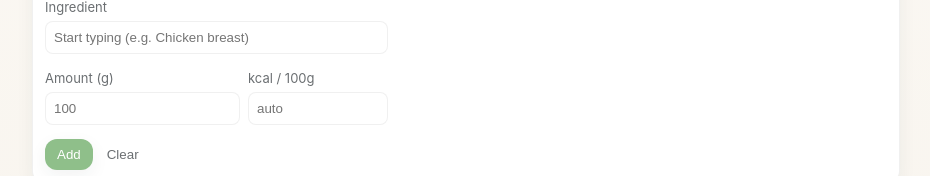
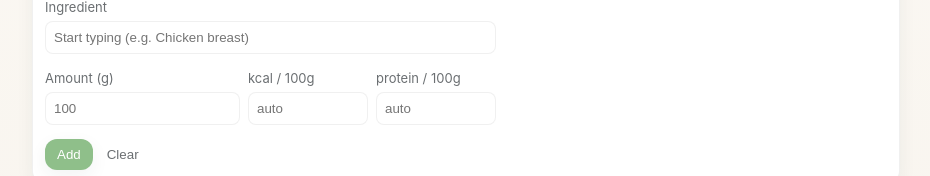
Before and after one commit to AshuferMorningstar/Calorie-Tracker, a React (Vite) app: page /track in a window 1280 px wide. Shown: the part 152-328 px from the top of the page, without its empty margins (174-1104 px from the left). Built offline with nearby package versions, Linux system fonts and the light colour scheme.

Commit message:
Add protein input fields to calorie tracker form
Introduces input fields for protein per unit or per 100g, depending on the selected unit. Also updates the preview display to show both calories and protein, and adjusts form row widths for better layout.

```diff
--- a/src/pages/TrackCalories.jsx
+++ b/src/pages/TrackCalories.jsx
@@ -311,21 +311,28 @@ export default function TrackCalories(){
                 <input value={amount} onChange={(e)=>setAmount(e.target.value)} placeholder={unit === 'count' ? '1' : '100'} type="number" step={unit === 'count' ? '1' : 'any'} min={unit === 'count' ? '1' : undefined} />
               </div>
 
-              <div style={{width:140}} className="form-row">
+              <div style={{width:120}} className="form-row">
                 <label>{unit === 'count' ? 'kcal / unit' : 'kcal / 100g'}</label>
                 {unit === 'count' ? (
                   <input value={kcalPerUnit} onChange={(e)=>{ setKcalPerUnit(e.target.value); setManualKcalNeeded(false) }} placeholder="auto" type="number" step="any" />
                 ) : (
                   <input value={kcalPer100g} onChange={(e)=>{ setKcalPer100g(e.target.value); setManualKcalNeeded(false) }} placeholder="auto" type="number" step="any" />
                 )}
+              </div>
+
+              <div style={{width:120}} className="form-row">
+                <label>{unit === 'count' ? 'protein / unit' : 'protein / 100g'}</label>
+                {unit === 'count' ? (
+                  <input value={proteinPerUnit} onChange={(e)=>{ setProteinPerUnit(e.target.value); setManualKcalNeeded(false) }} placeholder="auto" type="number" step="any" />
+                ) : (
+                  <input value={proteinPer100g} onChange={(e)=>{ setProteinPer100g(e.target.value); setManualKcalNeeded(false) }} placeholder="auto" type="number" step="any" />
+                )}
+                {manualKcalNeeded && <div style={{fontSize:11,color:'var(--muted)'}}>Unknown — enter kcal/{unit === 'count' ? 'unit' : '100g'}</div>}
                 {previewCalories !== null && (
                   <div style={{fontSize:12,color:'var(--muted)',marginTop:6,whiteSpace:'nowrap'}}>
-                    {unit === 'count' ? `${kcalPerUnit || ''} kcal/unit • ` : ''}
-                    {previewCalories} kcal for {amount || 0}{unit === 'count' ? '' : ' g'}
-                    {previewProtein !== null ? ` • ${previewProtein} g protein` : ''}
+                    {previewCalories} kcal{previewProtein !== null ? ` • ${previewProtein} g protein` : ''}
                   </div>
                 )}
-                {manualKcalNeeded && <div style={{fontSize:11,color:'var(--muted)'}}>Unknown — enter kcal/{unit === 'count' ? 'unit' : '100g'}</div>}
               </div>
             </div>
 
```
